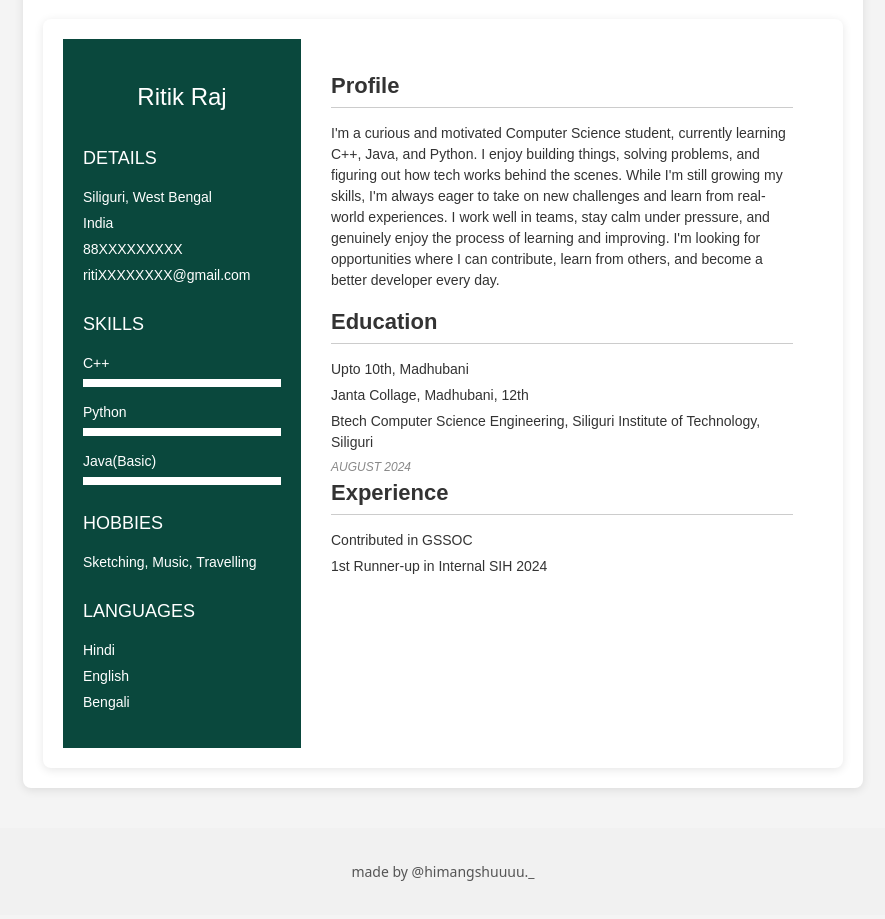
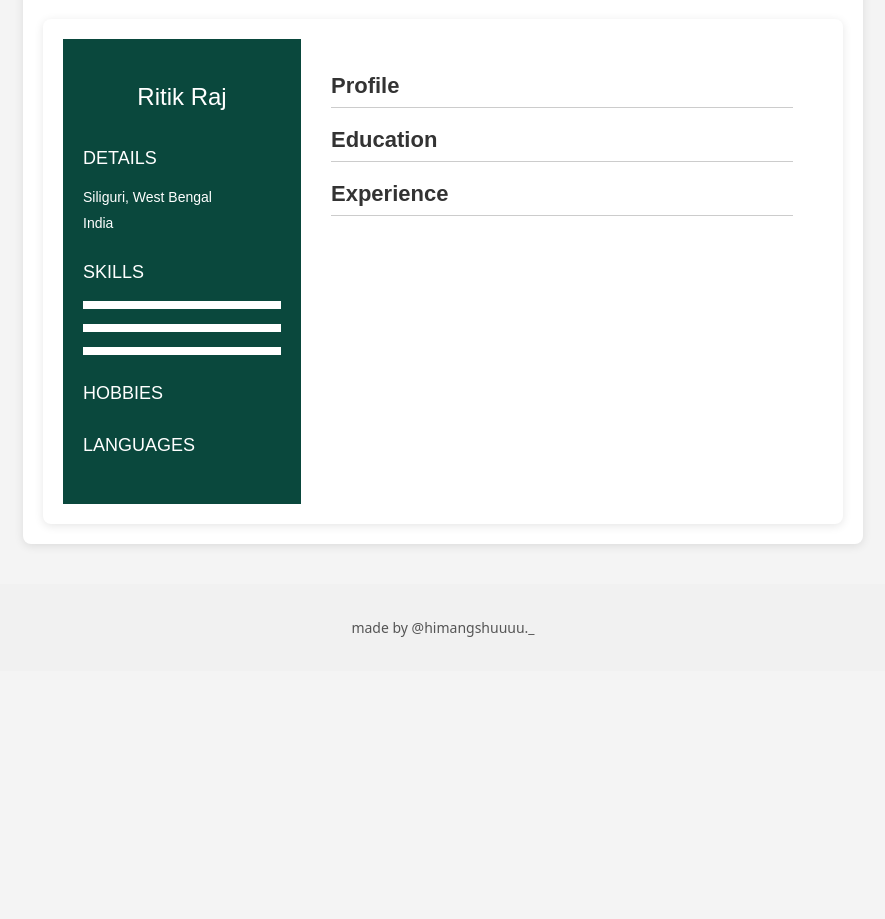
Before and after one commit to HimangshuSharma01/ADVANCE-CV, a plain HTML site: page index.html in a window 1280 px wide. Shown: the part 2160-3079 px from the top of the page, without its empty margins (197-1082 px from the left). After the commit the page ends 2851 px from the top, so only its background shows below. Drawn offline with nearby package versions, Linux system fonts and the light colour scheme.

Commit message:
Update index.html

```diff
--- a/index.html
+++ b/index.html
@@ -258,26 +258,26 @@
           <div class="cv-section-title">Details</div>
           <div class="cv-detail-item">${address || 'Siliguri, West Bengal'}</div>
           <div class="cv-detail-item">${getValue('country') || 'India'}</div>
-          <div class="cv-detail-item">${getValue('phone') || '88XXXXXXXXX'}</div>
-          <div class="cv-detail-item">${getValue('email') || 'ritiXXXXXXXX@gmail.com'}</div>
+          <div class="cv-detail-item">${getValue('phone') || ''}</div>
+          <div class="cv-detail-item">${getValue('email') || ''}</div>
 
           <div class="cv-section-title">Skills</div>
-          <div class="cv-detail-item">${getValue('skill1') || 'C++'}</div>
+          <div class="cv-detail-item">${getValue('skill1') || ''}</div>
           <div class="cv-skills-bar" style="--skill-level: ${getValue('skill1Level') || '80'}%"></div>
 
-          <div class="cv-detail-item">${getValue('skill2') || 'Python'}</div>
+          <div class="cv-detail-item">${getValue('skill2') || ''}</div>
           <div class="cv-skills-bar" style="--skill-level: ${getValue('skill2Level') || '70'}%"></div>
 
-          <div class="cv-detail-item">${getValue('skill3') || 'Java(Basic)'}</div>
+          <div class="cv-detail-item">${getValue('skill3') || ''}</div>
           <div class="cv-skills-bar" style="--skill-level: ${getValue('skill3Level') || '60'}%"></div>
 
           <div class="cv-section-title">Hobbies</div>
-          <div class="cv-detail-item">${getValue('hobbies') || 'Sketching, Music, Travelling'}</div>
+          <div class="cv-detail-item">${getValue('hobbies') || ''}</div>
 
           <div class="cv-section-title">Languages</div>
-          <div class="cv-detail-item">${getValue('language1') || 'Hindi'}</div>
-          <div class="cv-detail-item">${getValue('language2') || 'English'}</div>
-          <div class="cv-detail-item">${getValue('language3') || 'Bengali'}</div>
+          <div class="cv-detail-item">${getValue('language1') || ''}</div>
+          <div class="cv-detail-item">${getValue('language2') || ''}</div>
+          <div class="cv-detail-item">${getValue('language3') || ''}</div>
         </div>
       `;
 
@@ -285,17 +285,17 @@
       const mainHTML = `
         <div class="cv-main">
           <div class="cv-section-main">Profile</div>
-          <p>${getValue('profile') || "I'm a curious and motivated Computer Science student, currently learning C++, Java, and Python. I enjoy building things, solving problems, and figuring out how tech works behind the scenes. While I'm still growing my skills, I'm always eager to take on new challenges and learn from real-world experiences. I work well in teams, stay calm under pressure, and genuinely enjoy the process of learning and improving. I'm looking for opportunities where I can contribute, learn from others, and become a better developer every day."}</p>
+          <p>${getValue('profile') || ""}</p>
 
           <div class="cv-section-main">Education</div>
-          <div class="cv-detail-item">${getValue('education1') || 'Upto 10th, Madhubani'}</div>
-          <div class="cv-detail-item">${getValue('education2') || 'Janta Collage, Madhubani, 12th'}</div>
-          <div class="cv-detail-item">${getValue('education3') || 'Btech Computer Science Engineering, Siliguri Institute of Technology, Siliguri'}</div>
-          <div class="cv-date">${getValue('gradDate') || 'AUGUST 2024'}</div>
+          <div class="cv-detail-item">${getValue('education1') || ''}</div>
+          <div class="cv-detail-item">${getValue('education2') || ''}</div>
+          <div class="cv-detail-item">${getValue('education3') || ''}</div>
+          <div class="cv-date">${getValue('gradDate') || ''}</div>
 
           <div class="cv-section-main">Experience</div>
-          <div class="cv-detail-item">${getValue('experience').split('\n')[0] || 'Contributed in GSSOC'}</div>
-          <div class="cv-detail-item">${getValue('experience').split('\n')[1] || '1st Runner-up in Internal SIH 2024'}</div>
+          <div class="cv-detail-item">${getValue('experience').split('\n')[0] || ''}</div>
+          <div class="cv-detail-item">${getValue('experience').split('\n')[1] || ''}</div>
         </div>
       `;
 
```
